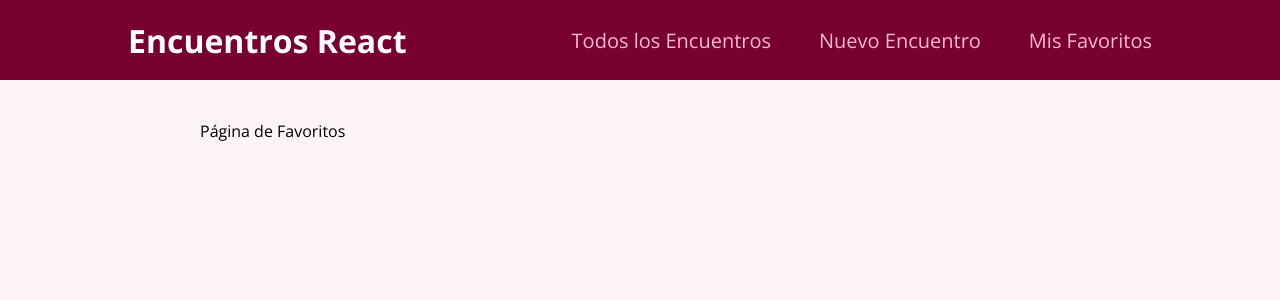
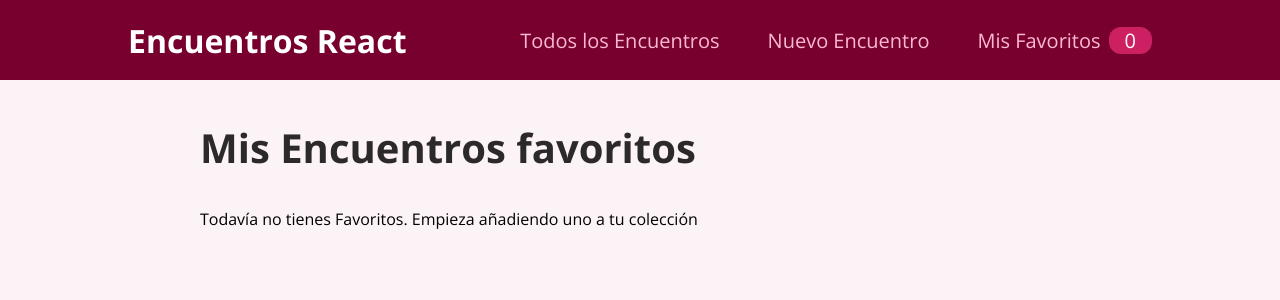
Before and after one commit to JulianHerrera0107/curso-react, a React (Create React App) app: page /favorites in a window 1280 px wide. Shown: the top 300 px of the page. Built offline with nearby package versions, Linux system fonts and the light colour scheme.

Commit message:
Utilizando el useContext en la página de Favoritos para presentar el contenido mediante el componente MeetupList y un contandor en la barra de navegación de nuestros favoritos

```diff
--- a/src/components/layout/MainNavigation.js
+++ b/src/components/layout/MainNavigation.js
@@ -1,8 +1,13 @@
 import { Link } from 'react-router-dom'
+import { useContext } from 'react';
 import classes from './MainNavigation.module.css'
+import FavoritesContext from '../../store/favorites-context';
+
 
 function MainNavigation() {
-    return(
+    const favoritesCtx = useContext(FavoritesContext);
+
+    return (
         <header className={classes.header}>
             <div className={classes.logo}>Encuentros React</div>
             <nav>
@@ -14,7 +19,10 @@ function MainNavigation() {
                         <Link to='/new-meetup'>Nuevo Encuentro</Link>
                     </li>
                     <li>
-                        <Link to='/favorites'>Mis Favoritos</Link>
+                        <Link to='/favorites'>
+                            Mis Favoritos
+                            <span className={classes.badge}>{favoritesCtx.totalFavorites}</span>
+                        </Link>
                     </li>
                 </ul>
             </nav>
--- a/src/pages/Favorites.js
+++ b/src/pages/Favorites.js
@@ -1,6 +1,22 @@
+import { useContext } from "react";
+import MeetupList from "../components/meetups/MeetupList";
+import FavoritesContext from "../store/favorites-context";
+
 function FavoritesPage(){
+    const favoritesCtx = useContext(FavoritesContext);
+
+    let content;
+    if (favoritesCtx.totalFavorites === 0) {
+        content = <p>Todavía no tienes Favoritos. Empieza añadiendo uno a tu colección</p>
+    } else {
+        content = <MeetupList meetups={favoritesCtx.favorites} />
+    }
+
     return(
-        <div>Página de Favoritos</div>
+        <section>
+            <h1>Mis Encuentros favoritos</h1>
+            {content}
+        </section>
     );
 }
 export default FavoritesPage;
```
